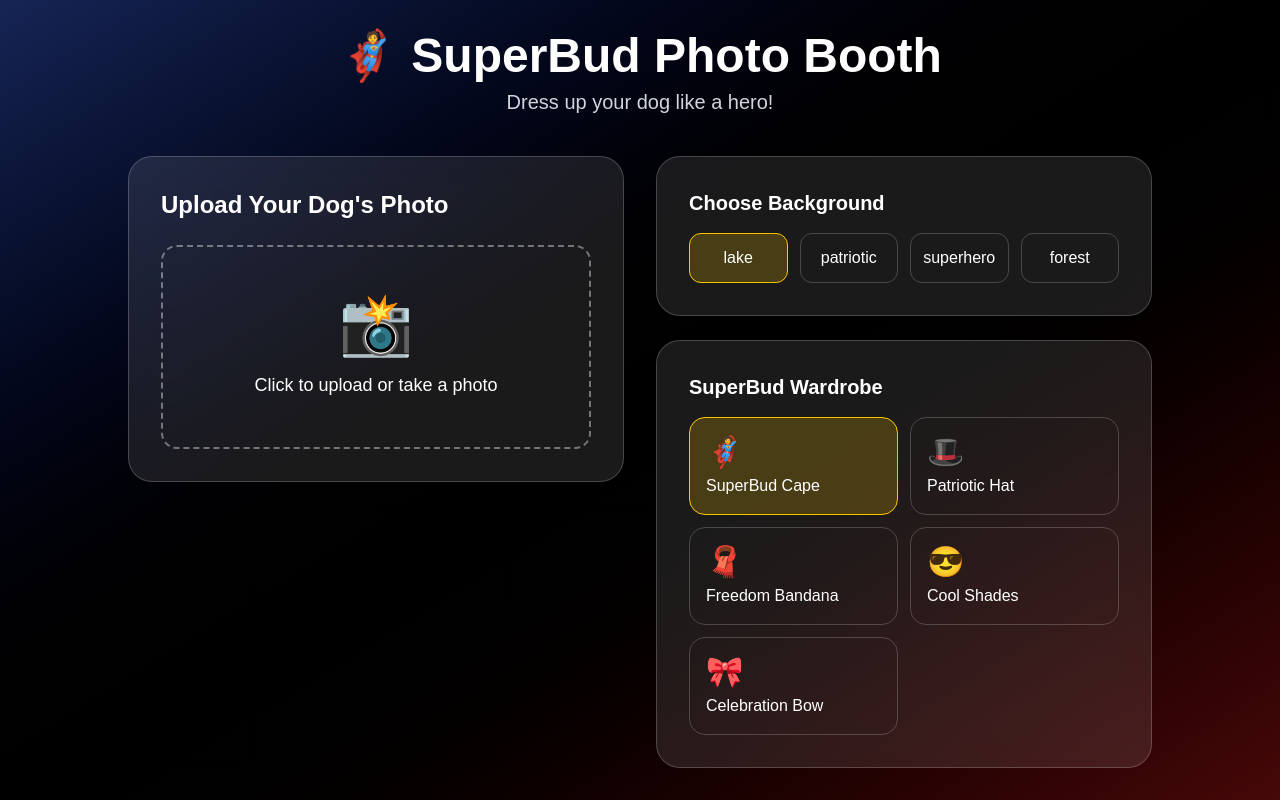
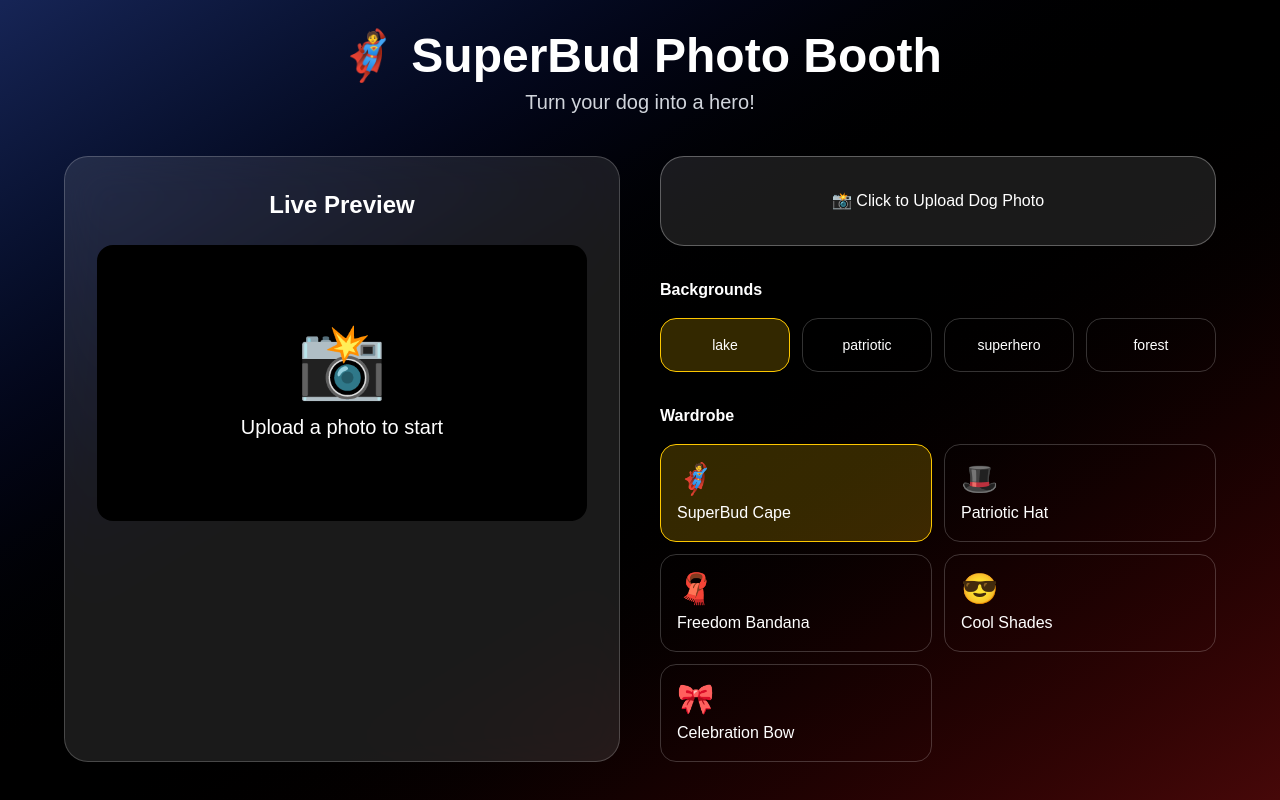
Before and after one commit to MKC-PUG/FREEDOMPAWSWELLNESS, a Next.js app: page /photobooth in a window 1280 px wide. Built offline with nearby package versions, Linux system fonts and the light colour scheme.

Commit message:
Improved SuperBud Photo Booth with better preview and layering

```diff
--- a/app/photobooth/page.tsx
+++ b/app/photobooth/page.tsx
@@ -9,8 +9,8 @@ export default function SuperBudPhotoBooth() {
   const canvasRef = useRef<HTMLCanvasElement>(null);
 
   const backgrounds = {
-    lake: "https://ipfs.io/ipfs/bafybeigsubrahu7ya7vj7cwkxlj7miilgmslorydkbe7gynm7lo6opgus4", // Lake background
-    patriotic: "https://picsum.photos/id/1015/800/600",
+    lake: "https://picsum.photos/id/1015/800/600",   // Lake scene
+    patriotic: "https://picsum.photos/id/1016/800/600",
     superhero: "https://picsum.photos/id/133/800/600",
     forest: "https://picsum.photos/id/1018/800/600",
   };
@@ -48,78 +48,90 @@ export default function SuperBudPhotoBooth() {
     link.click();
   };
 
-  // Draw composite image
+  // Improved Canvas Rendering
   useEffect(() => {
     const canvas = canvasRef.current;
     if (!canvas || !uploadedImage) return;
 
-    const ctx = canvas.getContext('2d');
+    const ctx = canvas.getContext('2d', { willReadFrequently: true });
     if (!ctx) return;
 
     const img = new Image();
     img.onload = () => {
-      canvas.width = img.width;
-      canvas.height = img.height;
-      ctx.drawImage(img, 0, 0);
+      canvas.width = 800;
+      canvas.height = 600;
 
-      // Add background if needed (simple overlay for now)
-      if (selectedBackground !== "lake") {
-        const bg = new Image();
-        bg.src = backgrounds[selectedBackground as keyof typeof backgrounds];
-        bg.onload = () => {
-          ctx.globalAlpha = 0.4;
-          ctx.drawImage(bg, 0, 0, canvas.width, canvas.height);
-          ctx.globalAlpha = 1.0;
-        };
-      }
+      // Draw background
+      const bgImg = new Image();
+      bgImg.src = backgrounds[selectedBackground as keyof typeof backgrounds];
+      bgImg.onload = () => {
+        ctx.drawImage(bgImg, 0, 0, 800, 600);
 
-      // Add SuperBud Cape (simple overlay simulation)
-      if (selectedItems.includes("cape")) {
-        ctx.font = "bold 120px Arial";
-        ctx.fillText("🦸", canvas.width * 0.6, canvas.height * 0.4);
-      }
+        // Draw dog photo (centered)
+        const ratio = Math.min(800 / img.width, 500 / img.height);
+        const newWidth = img.width * ratio;
+        const newHeight = img.height * ratio;
+        const x = (800 - newWidth) / 2;
+        const y = (600 - newHeight) / 2 + 30;
+        ctx.drawImage(img, x, y, newWidth, newHeight);
+
+        // Add wardrobe items
+        ctx.font = "bold 140px Arial";
+        ctx.textAlign = "center";
+
+        if (selectedItems.includes("cape")) ctx.fillText("🦸", 580, y + 120);
+        if (selectedItems.includes("hat")) ctx.fillText("🎩", 420, y - 40);
+        if (selectedItems.includes("bandana")) ctx.fillText("🧣", 380, y + 180);
+        if (selectedItems.includes("glasses")) ctx.fillText("😎", 480, y + 80);
+        if (selectedItems.includes("bow")) ctx.fillText("🎀", 520, y + 160);
+      };
     };
     img.src = uploadedImage;
   }, [uploadedImage, selectedBackground, selectedItems]);
 
   return (
     <div className="min-h-screen bg-gradient-to-br from-blue-950 via-black to-red-950 text-white p-8">
-      <div className="max-w-5xl mx-auto">
+      <div className="max-w-6xl mx-auto">
         <h1 className="text-5xl font-bold text-center mb-2">🦸 SuperBud Photo Booth</h1>
-        <p className="text-center text-xl text-gray-300 mb-10">Dress up your dog like a hero!</p>
+        <p className="text-center text-xl text-gray-300 mb-10">Turn your dog into a hero!</p>
 
-        <div className="grid md:grid-cols-2 gap-8">
-          {/* Upload & Preview */}
-          <div>
-            <div className="bg-white/10 backdrop-blur-xl rounded-3xl p-8 border border-white/20">
-              <h2 className="text-2xl font-bold mb-6">Upload Your Dog's Photo</h2>
-              <label className="block w-full cursor-pointer">
-                <input type="file" accept="image/*" onChange={handleUpload} className="hidden" />
-                <div className="border-2 border-dashed border-white/40 rounded-2xl p-12 text-center hover:border-yellow-400 transition">
-                  {uploadedImage ? (
-                    <img src={uploadedImage} alt="preview" className="max-h-96 mx-auto rounded-xl" />
-                  ) : (
-                    <div>
-                      <div className="text-6xl mb-4">📸</div>
-                      <p className="text-lg font-medium">Click to upload or take a photo</p>
-                    </div>
-                  )}
+        <div className="grid lg:grid-cols-2 gap-10">
+          {/* Preview Area */}
+          <div className="bg-white/10 backdrop-blur-xl rounded-3xl p-8 border border-white/20">
+            <h2 className="text-2xl font-bold mb-6 text-center">Live Preview</h2>
+            <div className="bg-black rounded-2xl overflow-hidden aspect-video flex items-center justify-center">
+              {uploadedImage ? (
+                <canvas ref={canvasRef} className="max-w-full rounded-2xl" />
+              ) : (
+                <div className="text-center">
+                  <div className="text-7xl mb-4">📸</div>
+                  <p className="text-xl">Upload a photo to start</p>
                 </div>
-              </label>
+              )}
             </div>
           </div>
 
           {/* Controls */}
-          <div className="space-y-6">
+          <div className="space-y-8">
+            {/* Upload */}
+            <div>
+              <label className="block w-full cursor-pointer">
+                <input type="file" accept="image/*" onChange={handleUpload} className="hidden" />
+                <div className="bg-white/10 hover:bg-white/20 border border-white/30 rounded-3xl p-8 text-center transition">
+                  📸 Click to Upload Dog Photo
+                </div>
+              </label>
+            </div>
+
             {/* Backgrounds */}
-            <div className="bg-white/10 backdrop-blur-xl rounded-3xl p-8 border border-white/20">
-              <h3 className="text-xl font-bold mb-4">Choose Background</h3>
+            <div>
+              <h3 className="font-bold mb-4">Backgrounds</h3>
               <div className="grid grid-cols-4 gap-3">
                 {Object.keys(backgrounds).map((bg) => (
                   <button
                     key={bg}
                     onClick={() => setSelectedBackground(bg)}
-                    className={`p-3 rounded-xl border ${selectedBackground === bg ? 'border-yellow-400 bg-yellow-400/20' : 'border-white/20'}`}
+                    className={`p-4 rounded-2xl border text-sm ${selectedBackground === bg ? 'border-yellow-400 bg-yellow-400/20' : 'border-white/20 hover:border-white/40'}`}
                   >
                     {bg}
                   </button>
@@ -128,8 +140,8 @@ export default function SuperBudPhotoBooth() {
             </div>
 
             {/* Wardrobe */}
-            <div className="bg-white/10 backdrop-blur-xl rounded-3xl p-8 border border-white/20">
-              <h3 className="text-xl font-bold mb-4">SuperBud Wardrobe</h3>
+            <div>
+              <h3 className="font-bold mb-4">Wardrobe</h3>
               <div className="grid grid-cols-2 gap-3">
                 {wardrobe.map((item) => (
                   <button
@@ -138,7 +150,7 @@ export default function SuperBudPhotoBooth() {
                     className={`p-4 rounded-2xl border text-left transition ${selectedItems.includes(item.id) ? 'border-yellow-400 bg-yellow-400/20' : 'border-white/20 hover:border-white/40'}`}
                   >
                     <span className="text-3xl block mb-1">{item.emoji}</span>
-                    <span className="font-medium">{item.name}</span>
+                    <span>{item.name}</span>
                   </button>
                 ))}
               </div>
@@ -148,16 +160,13 @@ export default function SuperBudPhotoBooth() {
             {uploadedImage && (
               <button
                 onClick={downloadPhoto}
-                className="w-full bg-yellow-400 hover:bg-yellow-300 text-black font-bold py-5 rounded-3xl text-xl transition"
+                className="w-full bg-yellow-400 hover:bg-yellow-300 text-black font-bold py-5 rounded-3xl text-xl transition flex items-center justify-center gap-3"
               >
-                📥 Download SuperBud Photo
+                📥 Download Your SuperBud Photo
               </button>
             )}
           </div>
         </div>
-
-        {/* Hidden Canvas for Rendering */}
-        <canvas ref={canvasRef} className="hidden" />
       </div>
     </div>
   );
```
